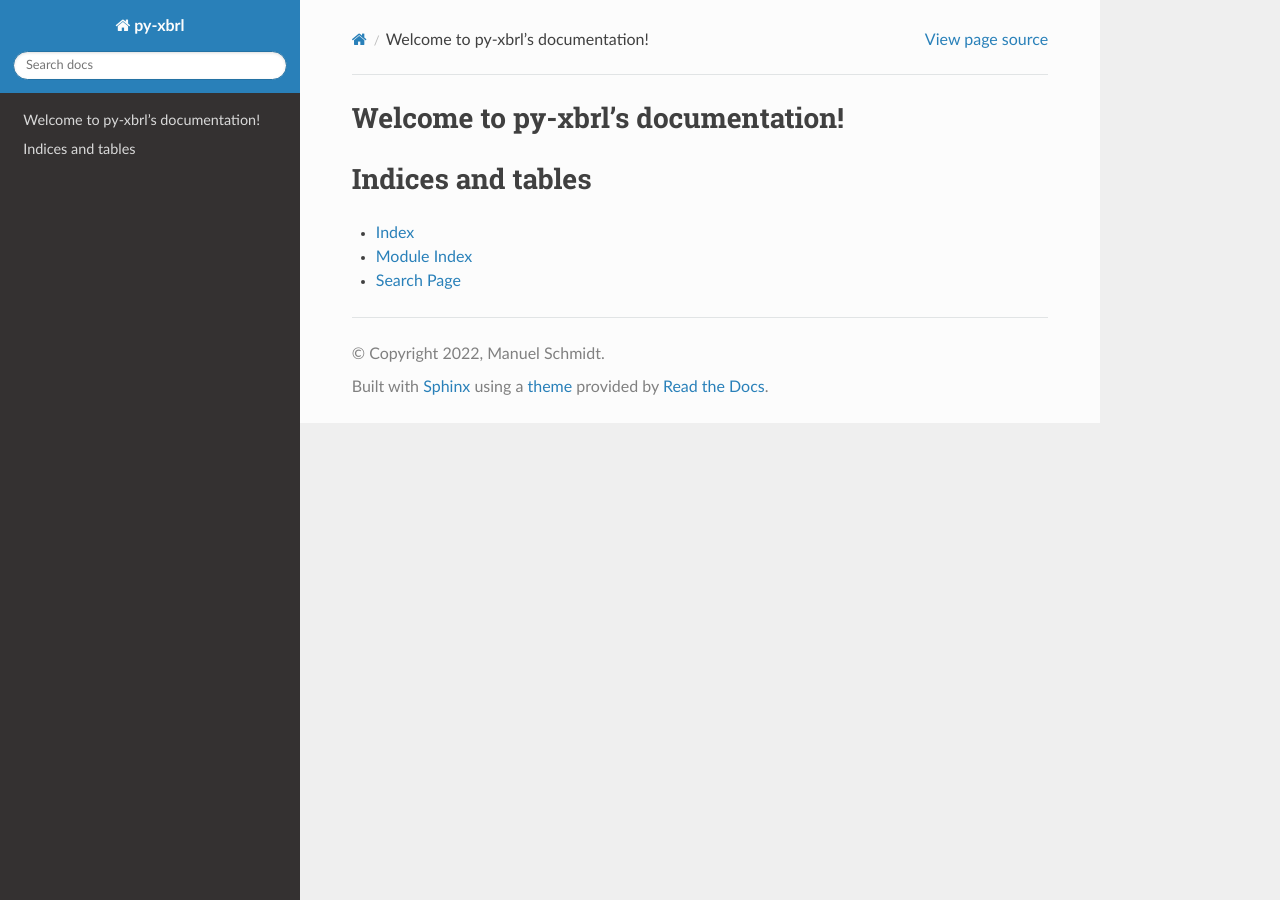
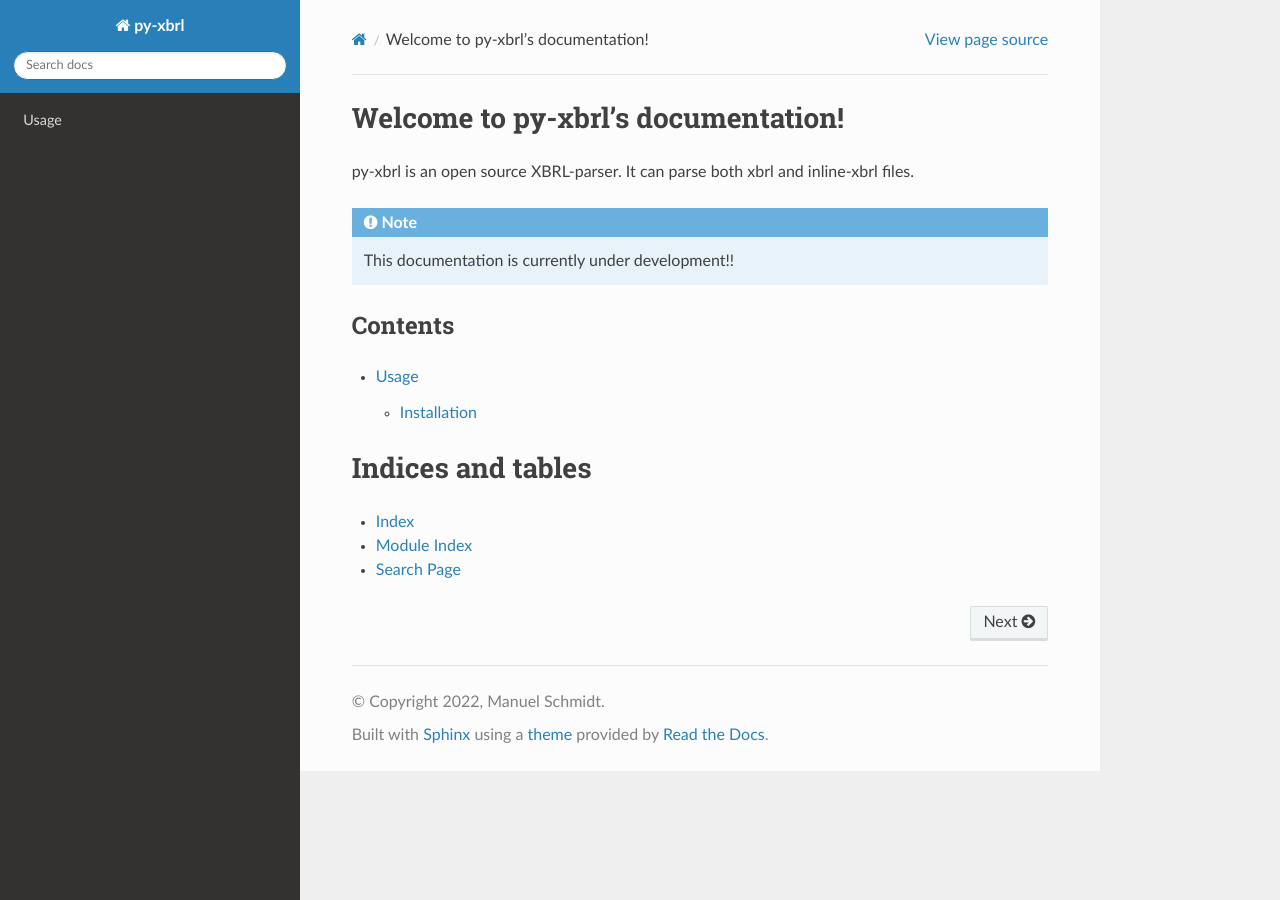
Before and after one commit to manusimidt/py-xbrl, a Sphinx documentation site: the page built from docs/index.rst, in a window 1280 px wide. Built offline with Sphinx 7.4.7 and the Read the Docs theme 2.0.0, drawn with Linux system fonts in a browser that asks for light colours.

Commit message:
Updated docs

```diff
--- a/docs/index.rst
+++ b/docs/index.rst
@@ -5,11 +5,24 @@
 
 Welcome to py-xbrl's documentation!
 ===================================
+py-xbrl is an open source XBRL-parser. It can parse both
+xbrl and inline-xbrl files.
+
+.. note::
+
+   This documentation is currently under development!!
 
 .. toctree::
    :maxdepth: 2
    :caption: Contents:
 
+
+Contents
+--------
+
+.. toctree::
+
+   usage
 
 
 Indices and tables
```
Also changed, not shown: README.md (+1 -2 lines), docs/usage.rst (added, +11 -0 lines).
